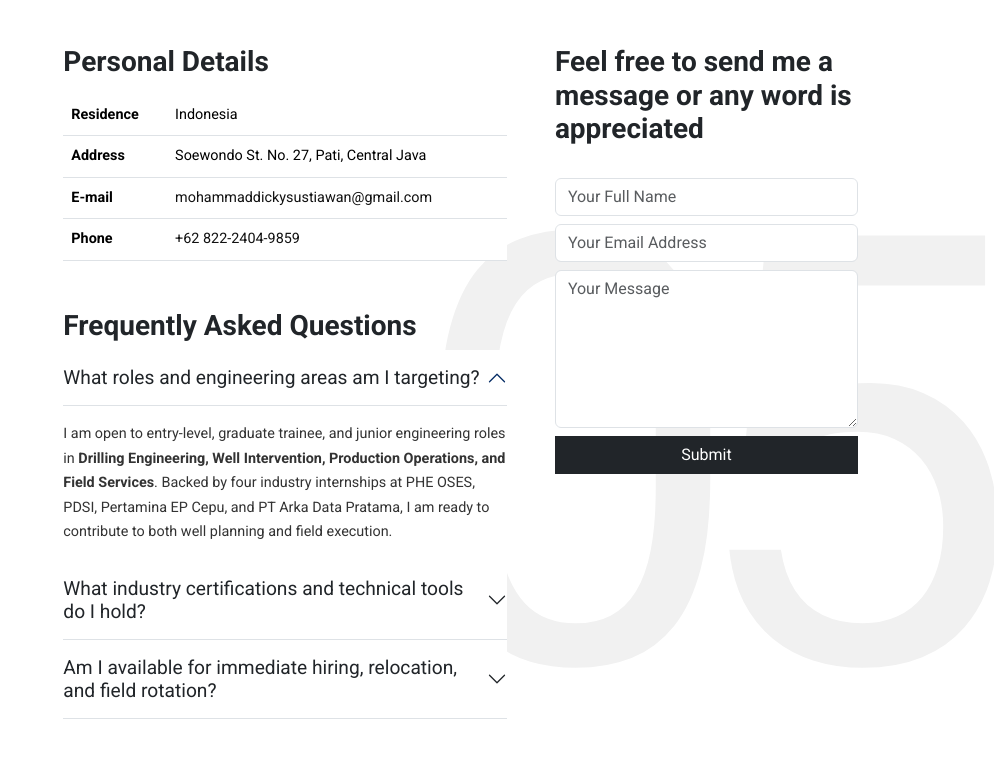
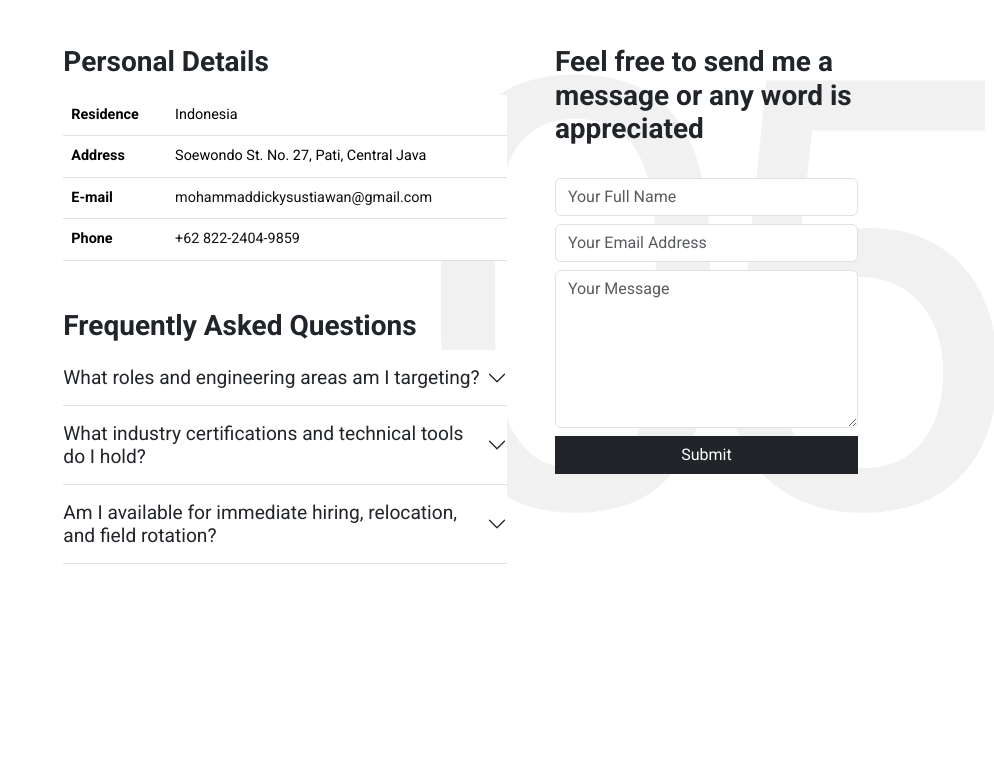
Before and after one commit to MohammadDickySustiawan/Mohammad-Dicky-Sustiawan, a plain HTML site: page index.html in a window 1280 px wide. Shown: the part 5346-6104 px from the top of the page, without its empty margins (286-1280 px from the left). After the commit the page ends 6006 px from the top, so only its background shows below. Drawn offline with nearby package versions, Linux system fonts and the light colour scheme.

Commit message:
Update index.html

```diff
--- a/index.html
+++ b/index.html
@@ -726,11 +726,11 @@
                   <div class="accordion" id="accordionExample2">
                     <div class="accordion-item">
                       <h2 class="accordion-header" id="headingOne">
-                        <button class="accordion-button" type="button" data-bs-toggle="collapse" data-bs-target="#collapseOne" aria-expanded="true" aria-controls="collapseOne">
+                        <button class="accordion-button collapsed" type="button" data-bs-toggle="collapse" data-bs-target="#collapseOne" aria-expanded="false" aria-controls="collapseOne">
                           What roles and engineering areas am I targeting?
                         </button>
                       </h2>
-                      <div id="collapseOne" class="accordion-collapse collapse show" aria-labelledby="headingOne" data-bs-parent="#accordionExample2">
+                      <div id="collapseOne" class="accordion-collapse collapse" aria-labelledby="headingOne" data-bs-parent="#accordionExample2">
                         <div class="accordion-body">
                           I am open to entry-level, graduate trainee, and junior engineering roles in <strong>Drilling Engineering, Well Intervention, Production Operations, and Field Services</strong>. Backed by four industry internships at PHE OSES, PDSI, Pertamina EP Cepu, and PT Arka Data Pratama, I am ready to contribute to both well planning and field execution.
                         </div>
```
